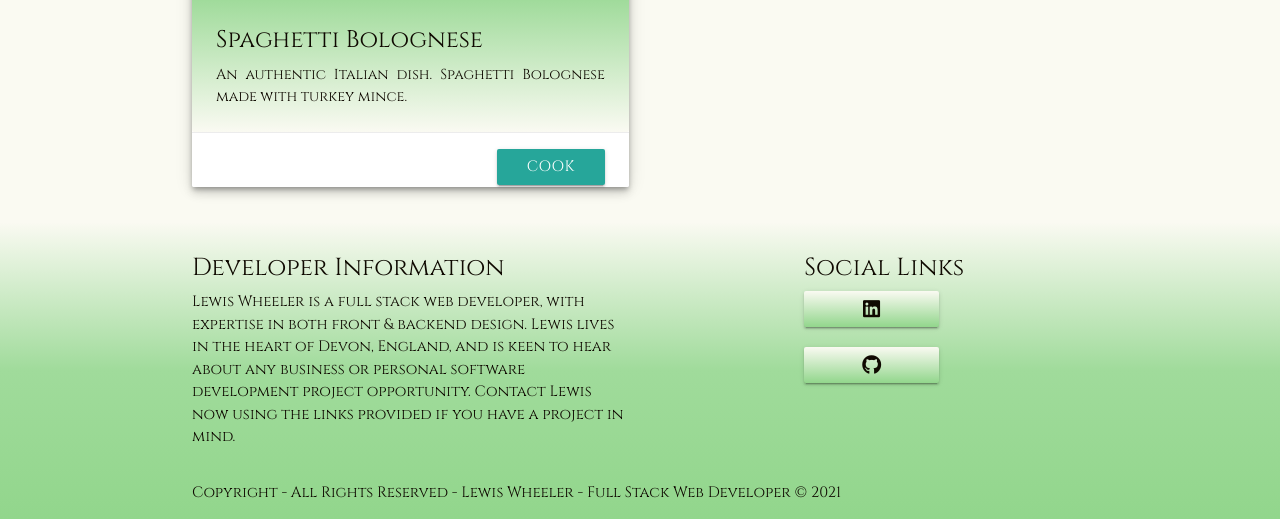
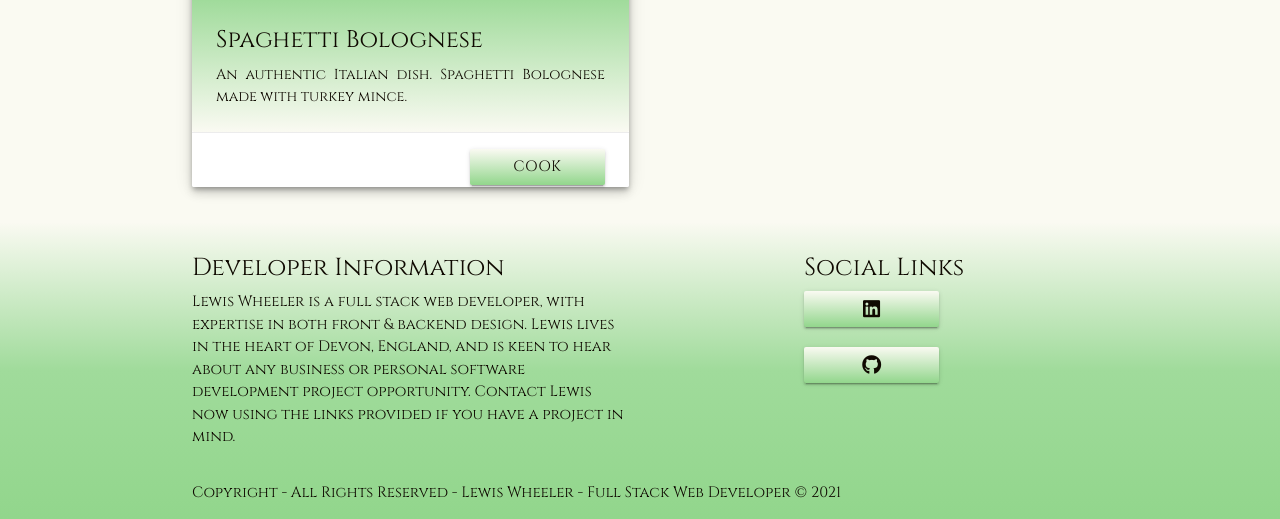
Before and after one commit to Code-Institute-Submissions/Friendly-Digest, a Flask app: page /meat in a window 1280 px wide. Shown: the part 1123-1642 px from the top of the page. Run offline with Flask 2, Linux system fonts and the light colour scheme; data that the repository does not hold is empty; some libraries are stand-ins or nearby versions; some web fonts are replaced.

Commit message:
Color change of category page's (meat, fish, veg, dessert) card button. Color to match theme of website and other buttons found.

```diff
--- a/static/css/style.css
+++ b/static/css/style.css
@@ -323,3 +323,11 @@ textarea.materialize-textarea {
 textarea {
     line-height: 1rem;
 }
+
+/*** CATEGORY PAGE STYLES ***/
+
+.card-btn {
+  background-image: linear-gradient(to bottom, rgba(250,250,242,1), rgba(146, 214, 140, 1));
+  color: #0F0901;
+  width: 9rem;
+}
```
